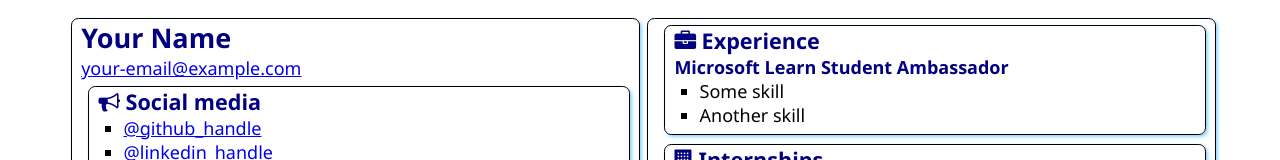
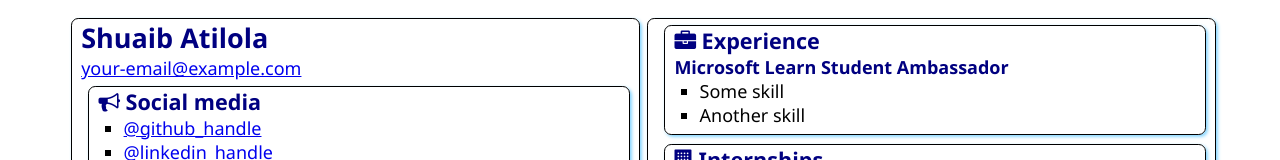
Before and after one commit to Atilola2151/SATechnicalOnboarding, a plain HTML site: page src/index.html in a window 1280 px wide. Shown: the top 160 px of the page. Drawn offline with Linux system fonts and the light colour scheme.

Commit message:
Add my name
I added my name

```diff
--- a/src/index.html
+++ b/src/index.html
@@ -12,7 +12,7 @@
 <body>
     <main>
         <article class="box">
-            <h1>Your Name</h1>
+            <h1>Shuaib Atilola</h1>
             <div><a href="mailto:your.email@example.com">your-email@example.com</a></div>
 
             <section class="box">
```
